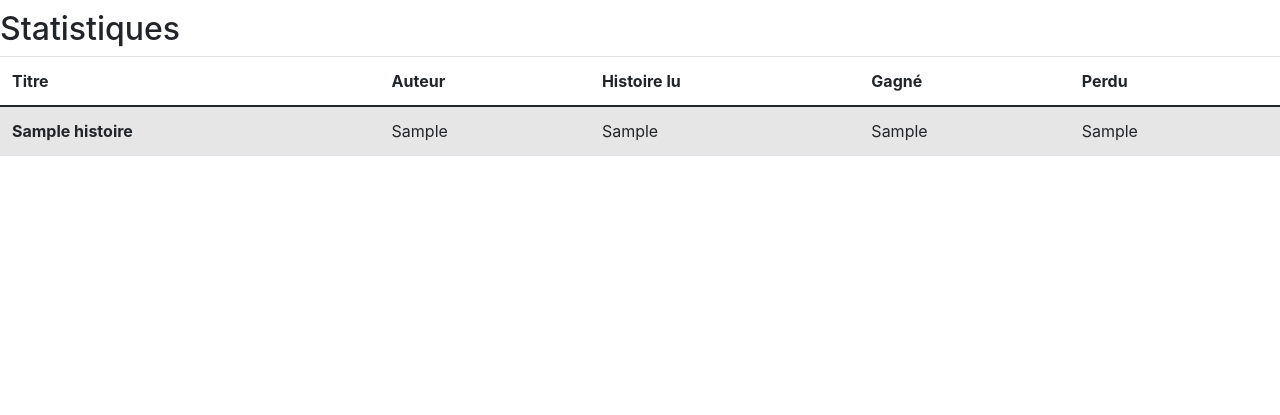
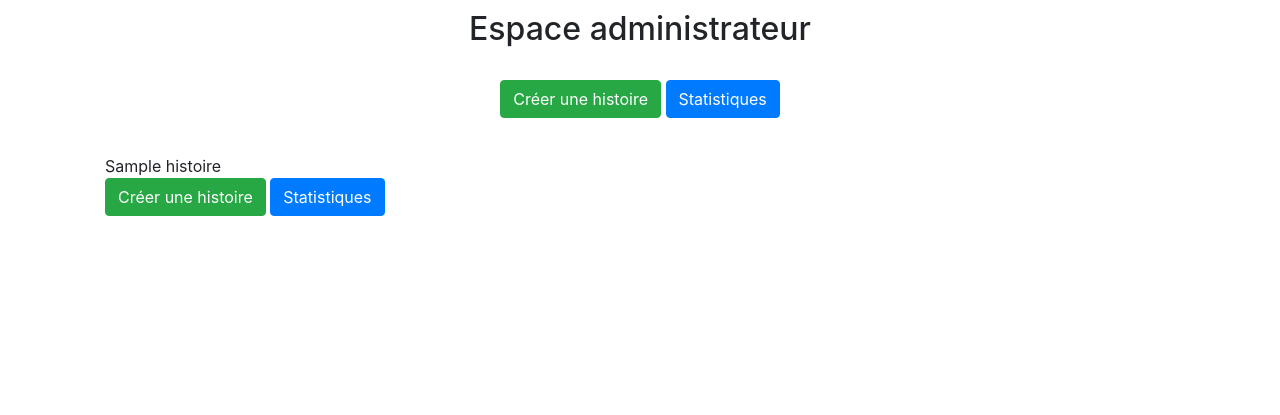
Before and after one commit to alexmrs/projetWeb, a PHP site: page /administrateur.php in a window 1280 px wide. Shown: the part 58-473 px from the top of the page. Run offline with PHP 8.4, Linux system fonts and the light colour scheme; tables that the repository leaves empty or names only in its code hold one stand-in row (values such as "Sample post").

Commit message:
admin
admin + css

```diff
--- a/administrateur.php
+++ b/administrateur.php
@@ -12,42 +12,43 @@
 
         <link href="style.css" rel="stylesheet">
 
-        <title>StoryTime</title>
+        <title>Administrateur</title>
         <link href="moz-extension://6de86387-081d-400c-96ba-2e32fcf69c81/styles/host.css" rel="stylesheet">
     </head>
     <?php include "includes/header.php"; ?>
 
     <body>
-        <!--Satististiques des histoires-->
-        <h2>Statistiques</h2>
-        <table class="table table-striped">
-            <thead>
-                <tr>
-                <th scope="col">Titre</th>
-                <th scope="col">Auteur</th>
-                <th scope="col">Histoire lu</th>
-                <th scope="col">Gagné</th>
-                <th scope="col">Perdu</th>
-                </tr>
-            </thead>
-            <tbody>
-                <?php
-                    $requete="SELECT * FROM HISTOIRE"; // Requête SQL pour récupèrer toutes les informations concernant les histoires
-                    $resultat=$BDD->prepare($requete); // Prépare la requête
-                    $resultat->execute(array()); // Récupère toutes les informations concernant les histoires
-                    $tab=$resultat->fetchAll(); // Crée un tableau avec les informations
-                    foreach($tab as $key => $ligne){ // Parcourt le tableau?>
-                        <tr>
-                            <th scope="row"><?=$ligne["titre"]?></th>
-                            <td><?=$ligne["auteur"]?></td>
-                            <td><?=$ligne["nb_lecture"]?></td>
-                            <td><?=$ligne["nb_gagne"]?></td>
-                            <td><?=$ligne["nb_perdu"]?></td>
-                        </tr>
+
+    <div class="centre">
+        <h2>Espace administrateur</h2>
+        <br>
+        <a class="btn btn-primary btn-success" href="creation.php" role="button">Créer une histoire</a>
+        <a class="btn btn-primary btn-primary" href="statistique.php" role="button">Statistiques</a>
+    </div>
+
+    <br>
+
+        <div class="container"> <!-- ajouter un id pour le css -->
+            <ul class="list-group list-group-flush" id="admin">
+                <?php $requete="SELECT * FROM histoire"; // Requête SQL pour récupèrer toutes les informations concernant les histoires
+                $resultat=$BDD->prepare($requete); // Prépare la requête
+                $resultat->execute(array()); // Récupère toutes les informations concernant les histoires
+                $tab=$resultat->fetchAll(); // Crée un tableau avec les informations
+                foreach($tab as $key => $ligne)
+                {?> <!-- // Parcourt le tableau      -->
+                    <li class="list-group-item">
+                        <?=$ligne["titre"]?>
+                        <div class="droite">
+                        <a class="btn btn-primary btn-success .justify-content-end" href="creation.php" role="button">Créer une histoire</a>
+                        <a class="btn btn-primary btn-primary" href="statistique.php" role="button">Statistiques</a>
+                        </div>
+                        </li>
                 <?php }?>
-            </tbody>
-        </table>
-<?php include "includes/footer.php"; ?>
+            </ul>
+        </div>
+
+
+    <?php include "includes/footer.php"; ?>
 
 
     </body>
--- a/includes/connect.php
+++ b/includes/connect.php
@@ -2,7 +2,7 @@
 $host = "localhost";
 $dbname = "storytime";
 $username = "root";
-$password = "";
+$password = "root";
 
 try {
     $BDD = new PDO( "mysql:host=". $host .";dbname=". $dbname .";charset=utf8",
--- a/style.css
+++ b/style.css
@@ -34,11 +34,6 @@
 	margin: auto;
 }
 
-.centre
-{
-	text-align : center;
-	margin: auto;
-}
 
 .form
 {
```
Also changed, not shown: statistique.php (added, +56 -0 lines), 1 other file.
